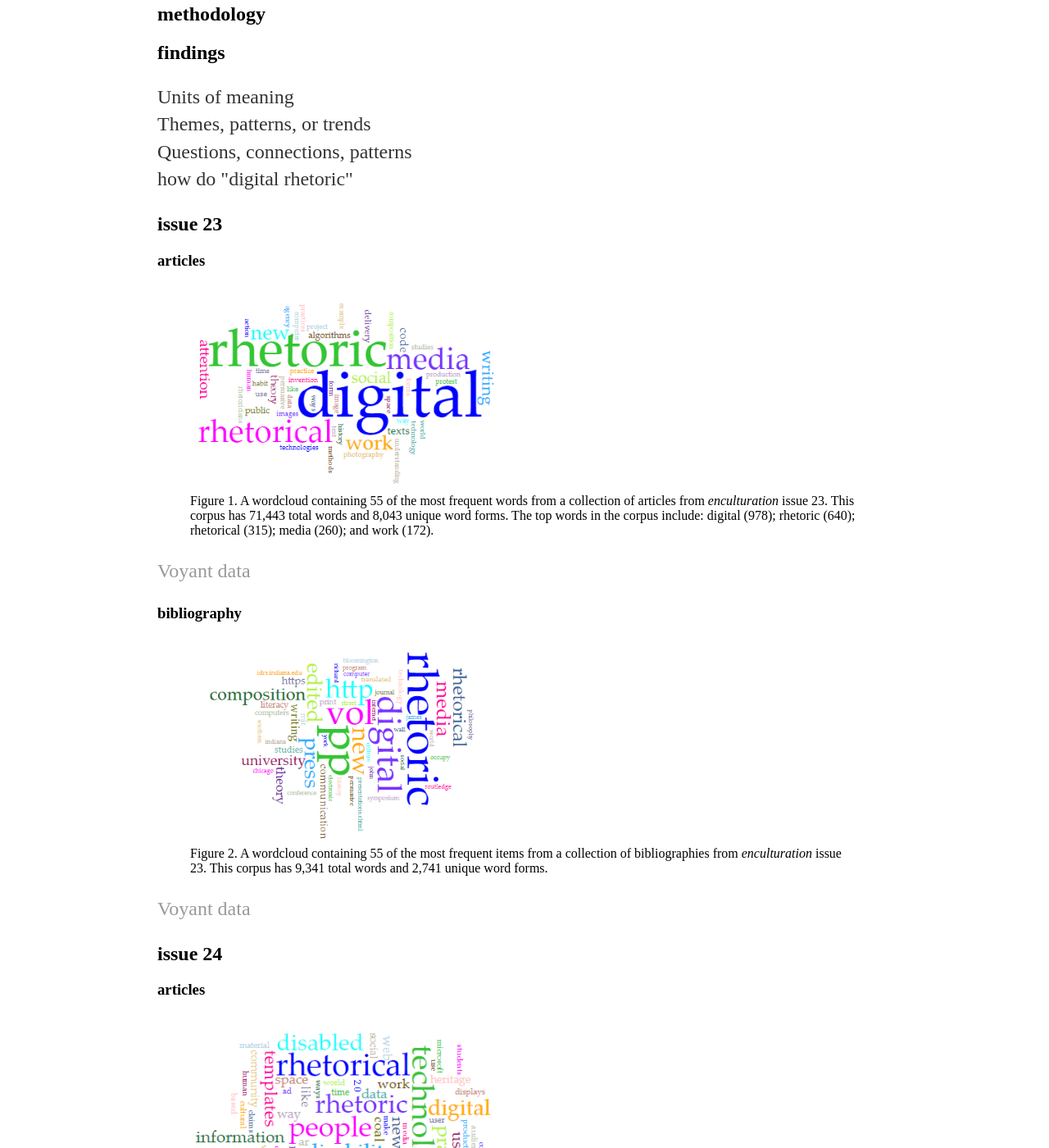
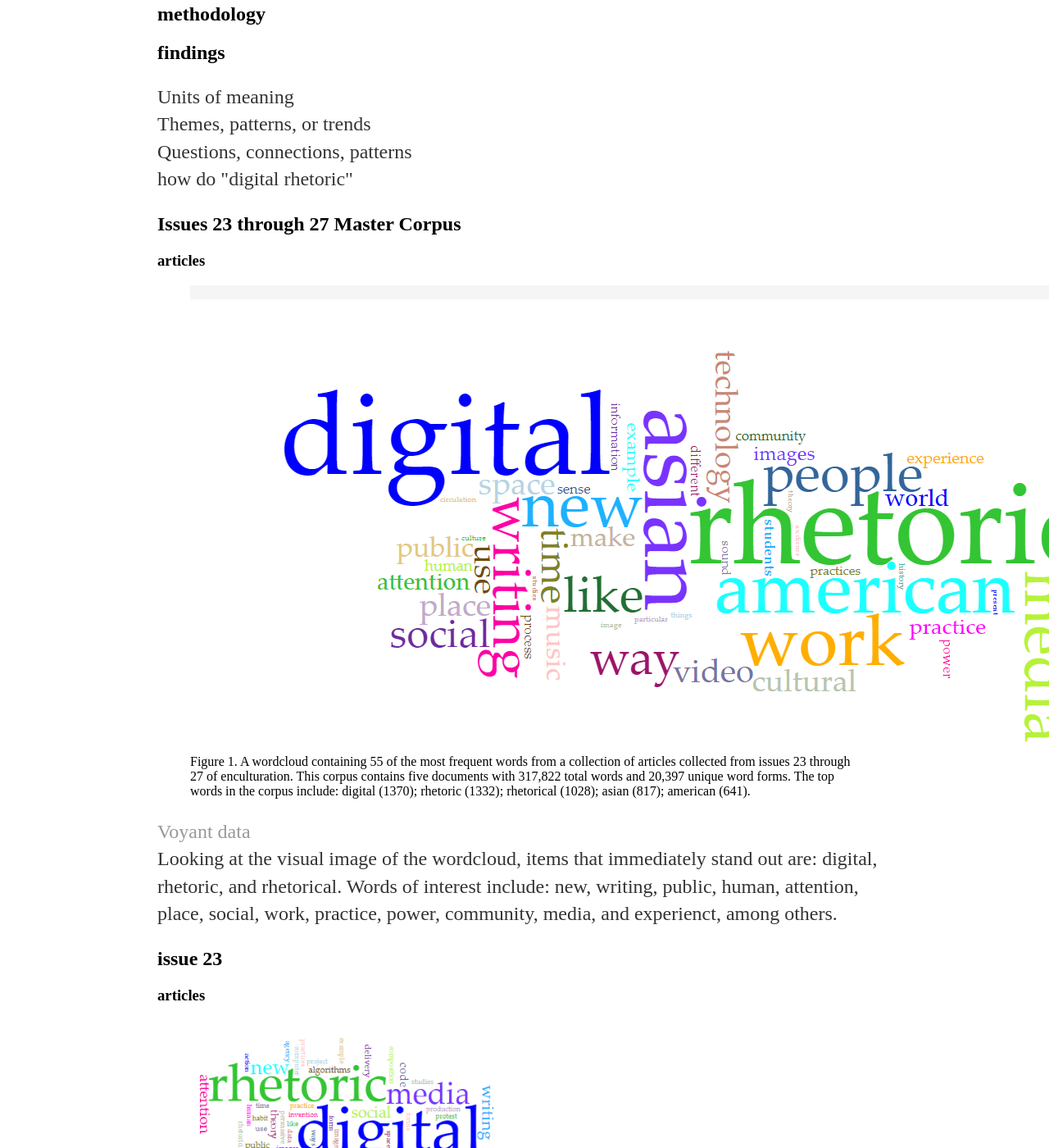
Before and after one commit to sydneyspangler/sydneyspangler.github.io, a Jekyll site: the page built from distant-reading-project/index.html, in a window 1280 px wide and 1400 px high, scrolled down 407 px. Shown: the whole window at 82% size. Built offline with Jekyll 4.4.1, drawn with Linux system fonts in a browser that asks for light colours.

Commit message:
Update index.html

```diff
--- a/distant-reading-project/index.html
+++ b/distant-reading-project/index.html
@@ -8,6 +8,13 @@ title: distant reading project
 	<h2>methodology</h2>
 	<h2>findings</h2>
 	<p>Units of meaning <br> Themes, patterns, or trends <br> Questions, connections, patterns <br> how do "digital rhetoric" </p>
+	<h2>Issues 23 through 27 Master Corpus</h2>
+	<h3>articles</h3>
+	<figure>
+		<img src="https://sydneyspangler.github.io/media/master.PNG" alt="A wordcloud of a collection articles taken from issues 23 through 27 of enculturation. The top five words are digital, rhetoric, rhetorical, asian, and american.">
+		<figcaption>Figure 1. A wordcloud containing 55 of the most frequent words from a collection of articles collected from issues 23 through 27 of enculturation. This corpus contains five documents with 317,822 total words and 20,397 unique word forms. The top words in the corpus include: digital (1370); rhetoric (1332); rhetorical (1028); asian (817); american (641).</figcaption>
+	</figure>
+	<p><a href="https://voyant-tools.org/?corpus=241513957b66754ae18e283b4379d416&panels=cirrus,reader,trends,summary,contexts" target="_blank">Voyant data</a><br> Looking at the visual image of the wordcloud, items that immediately stand out are: digital, rhetoric, and rhetorical. Words of interest include: new, writing, public, human, attention, place, social, work, practice, power, community, media, and experienct, among others.</p>
 	<h2>issue 23</h2>
 	<h3>articles</h3>
 	<figure>
```
